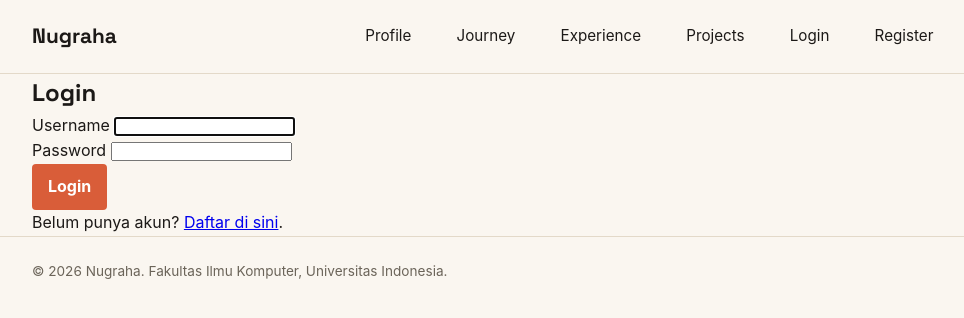
After one commit to LVNAx/myPortofolio, a Django app: page /login/ in a window 1280 px wide. The commit adds this page. Shown: the top 318 px of the page, without its empty margins (152-1116 px from the left). Run offline with Django 5.2, Linux system fonts and the light colour scheme.

Commit message:
feat: Tutorial 4

```diff
--- a/main/forms.py
+++ b/main/forms.py
@@ -9,7 +9,6 @@ class ProjectForm(ModelForm):
         required=False,
         widget=forms.PasswordInput(attrs={"autocomplete": "current-password"}),
     )
-
     class Meta:
         model = Project
         fields = [
--- a/main/urls.py
+++ b/main/urls.py
@@ -1,6 +1,7 @@
 from django.urls import path
 from main.views import (show_main, show_experience, project_list, show_journey, create_project, get_projects_json,
-                        delete_project, create_experience, delete_experience, get_experience_json, edit_experience,)
+                        delete_project, create_experience, delete_experience, get_experience_json, edit_experience,
+                        register, login_user, logout_user, toggle_star)
 
 app_name = "main"
 
@@ -9,12 +10,26 @@ urlpatterns = [
     path("experience/", show_experience, name="show_experience"),
     path("projects/", project_list, name="project_list"),
     path("journey/", show_journey, name="show_journey"),
+
+    # Project Path
     path("projects/add/", create_project, name="create_project"),
     path("api/projects/", get_projects_json, name="get_projects_json"),
     path("projects/<uuid:project_id>/delete/",delete_project,name="delete_project"),
 
+    # Experience Path
     path("experience/add/", create_experience, name="create_experience"),
     path("experience/<uuid:experience_id>/delete/", delete_experience, name="delete_experience"),
     path("api/experience/", get_experience_json, name="get_experience_json"),
     path("experience/<uuid:experience_id>/edit/", edit_experience, name="edit_experience"),
+
+    #  Register Path
+    path("register/", register, name="register"),
+    path("login/", login_user, name="login_user"),
+    path("logout/", logout_user, name="logout_user"),
+    # Tambahkan path ini ke dalam urlpatterns
+    path(
+        "projects/<uuid:project_id>/star/",
+        toggle_star,
+        name="toggle_star",
+    ),
 ]
--- a/main/views.py
+++ b/main/views.py
@@ -1,10 +1,14 @@
 from django.contrib import messages
+from django.contrib.auth import login, logout
+from django.contrib.auth.forms import AuthenticationForm, UserCreationForm
+from django.contrib.auth.decorators import login_required
+from django.core.exceptions import PermissionDenied
 from django.core import serializers
 from django.http import HttpResponse
 from django.shortcuts import get_object_or_404, redirect, render
 from .models import Person, Mahasiswa, Experience, Project, JourneyStage
 from .forms import ProjectForm, ExperienceForm
-import hmac
+import hmac, datetime
 from django.conf import settings
 
 PROFILE = {
@@ -32,10 +36,12 @@ def is_owner(request, submitted_secret=""):
 
 
 def show_main(request):
+    last_login = request.COOKIES.get('last_login', 'Belum ada sesi login / Cookie tidak ditemukan')
     context = {
         **PROFILE,
         "persons": Person.objects.all(),
         "mahasiswa_list": Mahasiswa.objects.all(),
+        "last_login": last_login,
     }
     return render(request, "index.html", context)
 
@@ -74,7 +80,9 @@ def get_projects_json(request):
     if title_query:
         projects = projects.filter(title__icontains=title_query)
 
-    projects_json = serializers.serialize("json", projects)
+    projects_json = serializers.serialize(
+        "json", projects, use_natural_foreign_keys=True
+    )
     return HttpResponse(projects_json, content_type="application/json")
 
 
@@ -95,7 +103,11 @@ def project_list(request):
     }
     return render(request, "projects.html", context)
 
+@login_required(login_url="/login/") # Memerikasa request.user dlu
 def create_project(request):
+    if not request.user.is_superuser:
+        raise PermissionDenied
+
     form = ProjectForm(request.POST or None)
 
     if request.method == "POST" and form.is_valid():
@@ -112,8 +124,10 @@ def create_project(request):
     }
     return render(request, "projects_form.html", context)
 
-
+@login_required(login_url="/login/")
 def delete_project(request, project_id):
+    if not request.user.is_superuser:
+        raise PermissionDenied
     project = get_object_or_404(Project, pk=project_id)
 
     if request.method == "POST":
@@ -155,7 +169,11 @@ def get_experience_json(request):
     experience_json = serializers.serialize("json", experiences)
     return HttpResponse(experience_json, content_type="application/json")
 
+@login_required(login_url="/login/")
 def create_experience(request):
+    if not request.user.is_superuser:
+            raise PermissionDenied
+
     form = ExperienceForm(request.POST or None)
 
     if request.method == "POST" and form.is_valid():
@@ -172,8 +190,11 @@ def create_experience(request):
     }
     return render(request, "experience_form.html", context)
 
+@login_required(login_url="/login/")
+def delete_experience(request, experience_id):
+    if not request.user.is_superuser:
+            raise PermissionDenied
 
-def delete_experience(request, experience_id):
     experience = get_object_or_404(Experience, pk=experience_id)
 
     if request.method == "POST":
@@ -185,7 +206,11 @@ def delete_experience(request, experience_id):
 
     return redirect("main:show_experience")
 
+
+@login_required(login_url="/login/")
 def edit_experience(request, experience_id):
+    if not request.user.is_superuser:
+        raise PermissionDenied
     experience = get_object_or_404(Experience, pk=experience_id)
     form = ExperienceForm(request.POST or None, instance=experience)  # instance = data lama yang diedit
 
@@ -203,3 +228,61 @@ def edit_experience(request, experience_id):
         "is_edit": True,
     }
     return render(request, "experience_form.html", context)
+
+# Tutorial-4 AuthSessionCookie
+def register(request):
+    """
+    UserCreationForm ini secara otomatis akan menyediakan Username, Password1, dan Password2.is_valid()
+    yang mana ini itu akan mengecek username dan kecocokan antara password. Ohh malah sampai konfigurasi
+    password yang tepatnya.
+    """
+    form = UserCreationForm(request.POST or None)
+
+    if request.method == "POST" and form.is_valid():
+        form.save()
+        messages.success(request, "Akun anda berhasil dibuat. Silakan login.")
+        return redirect("main:login_user")
+
+    context = {
+        "name":"Nugraha",
+        "form":form
+    }
+    return render(request, "register.html", context)
+
+def login_user(request):
+    form = AuthenticationForm(request, data=request.POST or None)
+
+    if request.method == "POST" and form.is_valid():
+        user = form.get_user()
+
+        login(request, user) # Ini utk menciptakan sebuah sesi (session), form.get_user() tu ia ngambil informasi sang user
+        response = redirect("main:show_main")
+        response.set_cookie('last_login', datetime.datetime.now().strftime('%Y-%m-%d %H:%M:%S'))
+        return response
+
+    context = {
+        "name": "Nugraha",
+        "form": form,
+    }
+    return render(request, "login.html", context)
+
+def logout_user(request):
+    logout(request)
+    response = redirect("main:show_main")
+    response.delete_cookie('last_login')
+    return response
+
+# Tanpa cek is_superuser: semua akun yang sudah login boleh memberi star
+@login_required(login_url="/login/")
+def toggle_star(request, project_id):
+    project = get_object_or_404(Project, pk=project_id)
+
+    if request.method == "POST":
+        # Kalau akun ini sudah pernah memberi star, batalkan star-nya.
+        # Kalau belum, tambahkan star.
+        if request.user in project.starred_by.all():
+            project.starred_by.remove(request.user)
+        else:
+            project.starred_by.add(request.user)
+
+    return redirect("main:project_list")
--- a/portofolio/settings.py
+++ b/portofolio/settings.py
@@ -69,6 +69,7 @@ TEMPLATES = [
         'APP_DIRS': True, # True agar django app diprioritaskan
         'OPTIONS': {
             'context_processors': [
+                'django.template.context_processors.debug',
                 'django.template.context_processors.request',
                 'django.contrib.auth.context_processors.auth',
                 'django.contrib.messages.context_processors.messages',
--- a/static/css/base.css
+++ b/static/css/base.css
@@ -459,3 +459,25 @@ h1,
         text-align: center;
     }
 }
+
+.star-form {
+    display: inline;
+}
+
+.button-star {
+    display: inline-flex;
+    align-items: center;
+    gap: 0.4rem;
+    background: var(--ink);
+}
+
+.button-star.is-starred {
+    background: var(--accent);
+}
+
+.star-count {
+    padding: 0.05rem 0.4rem;
+    border-radius: 999px;
+    background: rgba(255, 255, 255, 0.25);
+    font-size: 0.8rem;
+}
--- a/templates/base.html
+++ b/templates/base.html
@@ -41,6 +41,13 @@
                    {% if current == 'show_experience' or current == 'create_experience' or current == 'edit_experience' %}aria-current="page"{% endif %}>Experience</a>
                 <a href="{% url 'main:project_list' %}"
                    {% if current == 'project_list' %}aria-current="page"{% endif %}>Projects</a>
+                {% if user.is_authenticated %}
+                    <span class="nav-user">{{ user.username }}</span>
+                    <a href="{% url 'main:logout_user' %}">Logout</a>
+                {% else %}
+                    <a href="{% url 'main:login_user' %}">Login</a>
+                    <a href="{% url 'main:register' %}">Register</a>
+                {% endif %}
             </nav>
         </div>
     </header>
--- a/templates/experience.html
+++ b/templates/experience.html
@@ -16,10 +16,12 @@
                 <p class="kicker">Perjalanan saya sejauh ini</p>
                 <h1 class="page-title">Experience</h1>
             </div>
+            {% if user.is_superuser %}
             <a href="{% url 'main:create_experience' %}" class="button experience-add-button">
                 <span aria-hidden="true">+</span>
                 Tambah Pengalaman
             </a>
+            {% endif %}
         </header>
 
         <form method="get" action="{% url 'main:show_experience' %}" class="experience-filter">
@@ -56,13 +58,15 @@
 
                 <div class="experience-footer">
                     <span class="experience-status{% if experience.is_ongoing %} experience-status--ongoing{% endif %}">
-                        {% if experience.is_ongoing %}Sedang berlangsung{% else %}Selesai{% endif %}
+                    {% if experience.is_ongoing %}Sedang berlangsung{% else %}Selesai{% endif %}
                     </span>
+                    {% if user.is_superuser %}
                     <div class="experience-actions">
                         <a href="{% url 'main:edit_experience' experience.id %}" class="button button-secondary">Ubah</a>
                         {% url 'main:delete_experience' experience.id as delete_url %}
                         {% include "components/delete_modal.html" with modal_id=experience.id item_label="Pengalaman" item_title=experience.title delete_url=delete_url %}
                     </div>
+                    {% endif %}
                 </div>
 
             </article>
--- a/templates/index.html
+++ b/templates/index.html
@@ -33,6 +33,10 @@
                 <div class="meta-row">
                     <dt>Program</dt>
                     <dd>{{ study_program }}</dd>
+                </div>
+                <div class="meta-row">
+                    <dt>Sesi Terakhir Login</dt>
+                    <dd>{{ last_login }}</dd>
                 </div>
             </dl>
             <div class="social-links">
--- /dev/null
+++ b/templates/login.html
@@ -0,0 +1,33 @@
+{% extends "base.html" %}
+{% block meta %}
+    <title>Login - {{ name }}</title>
+{% endblock meta %}
+{% block content %}
+    <main>
+        <section class="experience-section">
+            <div class="container">
+                <h1>Login</h1>
+                {% for message in messages %}
+                    <p class="form-message">{{ message }}</p>
+                {% endfor %}
+                <form method="post" action="{% url 'main:login_user' %}" class="project-form">
+                    {% csrf_token %}
+                    {% for field in form %}
+                        <div class="form-group">
+                            <label for="{{ field.id_for_label }}">{{ field.label }}</label>
+                            {{ field }}
+                            {% for error in field.errors %}
+                                <p class="form-error">{{ error }}</p>
+                            {% endfor %}
+                        </div>
+                    {% endfor %}
+                    {% for error in form.non_field_errors %}
+                        <p class="form-error">{{ error }}</p>
+                    {% endfor %}
+                    <button type="submit" class="button">Login</button>
+                </form>
+                <p>Belum punya akun? <a href="{% url 'main:register' %}">Daftar di sini</a>.</p>
+            </div>
+        </section>
+    </main>
+{% endblock content %}
```
Also changed, not shown: main/models.py (+5 -2 lines), main/tests.py (+7 -0 lines), templates/components/project_star.html (added, +10 -0 lines), templates/projects.html (+6 -3 lines), templates/register.html (added, +33 -0 lines), main/migrations/0007_project_starred_by.py (added).
